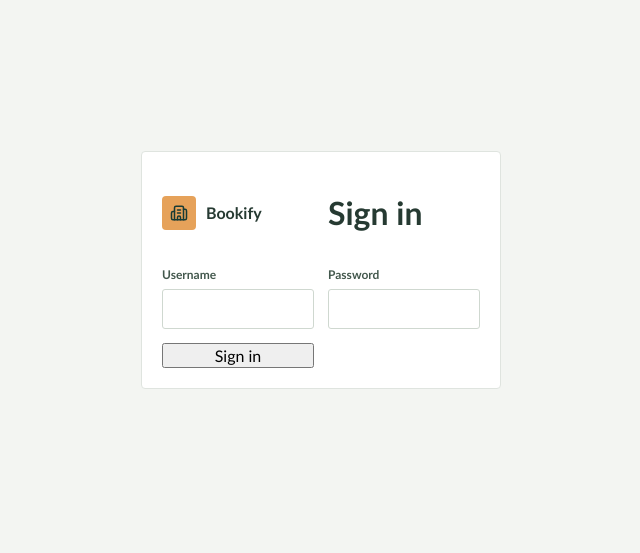
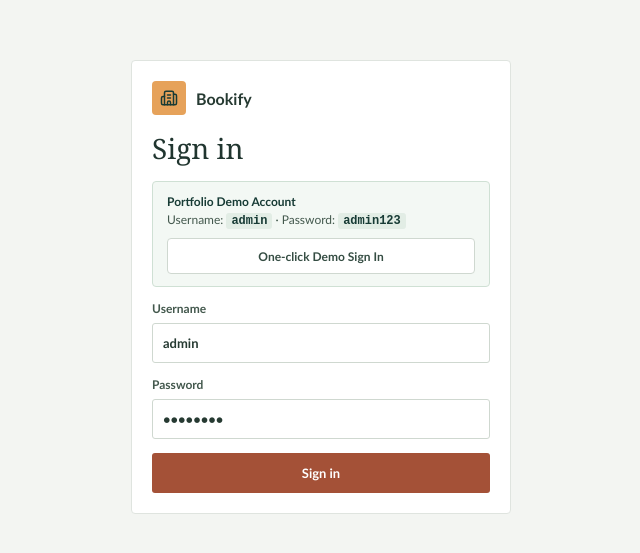
Before and after one commit to AdamWalidDev/Bookify, a React (Vite) app in the folder Bookify.Frontend/: page / in a window 1280 px wide. Shown: the part 113-666 px from the top of the page, without its empty margins (319-959 px from the left). Built offline with nearby package versions, Linux system fonts and the light colour scheme; no server answers.

Commit message:
Add one-click demo login and seed initial portfolio sample data

```diff
--- a/Bookify.Frontend/src/App.css
+++ b/Bookify.Frontend/src/App.css
@@ -694,7 +694,52 @@
 
 .login-card {
   width: 100%;
-  max-width: 360px;
+  max-width: 380px;
   display: grid;
+  grid-template-columns: 1fr;
   gap: 14px;
+  margin-bottom: 0;
 }
+
+.login-card h1 {
+  margin: 0;
+  color: #20352f;
+  font-family: Georgia, serif;
+  font-size: 28px;
+  font-weight: 400;
+}
+
+.demo-credentials-banner {
+  display: grid;
+  gap: 10px;
+  padding: 12px 14px;
+  border: 1px solid #cfe0d4;
+  border-radius: 4px;
+  background: #f3f8f4;
+  color: #20352f;
+  font-size: 12px;
+}
+
+.demo-credentials-banner strong {
+  display: block;
+  margin-bottom: 3px;
+  color: #173b35;
+  font-size: 12px;
+}
+
+.demo-credentials-banner p {
+  margin: 0;
+  color: #43584d;
+}
+
+.demo-credentials-banner code {
+  padding: 1px 5px;
+  border-radius: 3px;
+  background: #e2ede5;
+  color: #173b35;
+  font-weight: 600;
+}
+
+.demo-login-button {
+  width: 100%;
+}
--- a/Bookify.Frontend/src/Login.tsx
+++ b/Bookify.Frontend/src/Login.tsx
@@ -1,4 +1,4 @@
-import { useState, type SubmitEvent } from 'react'
+import { useEffect, useState, type SubmitEvent } from 'react'
 import { Building2 } from 'lucide-react'
 import { API_URL, setToken } from './api'
 
@@ -6,22 +6,37 @@ type LoginProps = {
   onLogin: () => void
 }
 
+const DEMO_USERNAME = 'admin'
+const DEMO_PASSWORD = 'admin123'
+
 function Login({ onLogin }: LoginProps) {
-  const [username, setUsername] = useState('')
-  const [password, setPassword] = useState('')
+  const [username, setUsername] = useState(DEMO_USERNAME)
+  const [password, setPassword] = useState(DEMO_PASSWORD)
   const [error, setError] = useState('')
   const [isSubmitting, setIsSubmitting] = useState(false)
+  const [isSlowWakeup, setIsSlowWakeup] = useState(false)
 
-  async function handleSubmit(event: SubmitEvent<HTMLFormElement>) {
-    event.preventDefault()
+  // Pre-warm the Render free-tier backend as soon as the login screen opens.
+  useEffect(() => {
+    fetch(`${API_URL}/api/resources`).catch(() => {
+      // Ignore pre-warm errors; the login request will report any actual failure.
+    })
+  }, [])
+
+  async function signInWithCredentials(loginUser: string, loginPass: string) {
     setError('')
     setIsSubmitting(true)
+    setIsSlowWakeup(false)
+
+    const slowTimer = window.setTimeout(() => {
+      setIsSlowWakeup(true)
+    }, 3000)
 
     try {
       const response = await fetch(`${API_URL}/api/auth/login`, {
         method: 'POST',
         headers: { 'Content-Type': 'application/json' },
-        body: JSON.stringify({ username, password }),
+        body: JSON.stringify({ username: loginUser, password: loginPass }),
       })
 
       if (!response.ok) {
@@ -39,13 +54,26 @@ function Login({ onLogin }: LoginProps) {
       setError(
         loginError instanceof Error
           ? loginError.message === 'Failed to fetch'
-            ? 'Cannot reach the API. Is it running?'
+            ? 'Cannot reach the API. If hosted on Render free tier, please wait ~30 seconds and try again.'
             : loginError.message
           : 'Login failed.',
       )
     } finally {
+      window.clearTimeout(slowTimer)
       setIsSubmitting(false)
+      setIsSlowWakeup(false)
     }
+  }
+
+  async function handleSubmit(event: SubmitEvent<HTMLFormElement>) {
+    event.preventDefault()
+    await signInWithCredentials(username, password)
+  }
+
+  async function handleDemoLogin() {
+    setUsername(DEMO_USERNAME)
+    setPassword(DEMO_PASSWORD)
+    await signInWithCredentials(DEMO_USERNAME, DEMO_PASSWORD)
   }
 
   return (
@@ -56,6 +84,24 @@ function Login({ onLogin }: LoginProps) {
           <span>Bookify</span>
         </div>
         <h1>Sign in</h1>
+
+        <div className="demo-credentials-banner">
+          <div>
+            <strong>Portfolio Demo Account</strong>
+            <p>
+              Username: <code>{DEMO_USERNAME}</code> &middot; Password: <code>{DEMO_PASSWORD}</code>
+            </p>
+          </div>
+          <button
+            type="button"
+            className="add-resource-button demo-login-button"
+            onClick={handleDemoLogin}
+            disabled={isSubmitting}
+          >
+            One-click Demo Sign In
+          </button>
+        </div>
+
         <label>
           Username
           <input
@@ -75,8 +121,13 @@ function Login({ onLogin }: LoginProps) {
             required
           />
         </label>
+        {isSlowWakeup && !error && (
+          <p className="form-message" role="status">
+            Waking up the demo API server (free tier cold start can take ~30 seconds)...
+          </p>
+        )}
         {error && <p className="form-message error-text" role="alert">{error}</p>}
-        <button type="submit" disabled={isSubmitting}>
+        <button type="submit" className="create-button" disabled={isSubmitting}>
           {isSubmitting ? 'Signing in...' : 'Sign in'}
         </button>
       </form>
```
Also changed, not shown: 1 other file (tests, documents, lock files or other folders).
